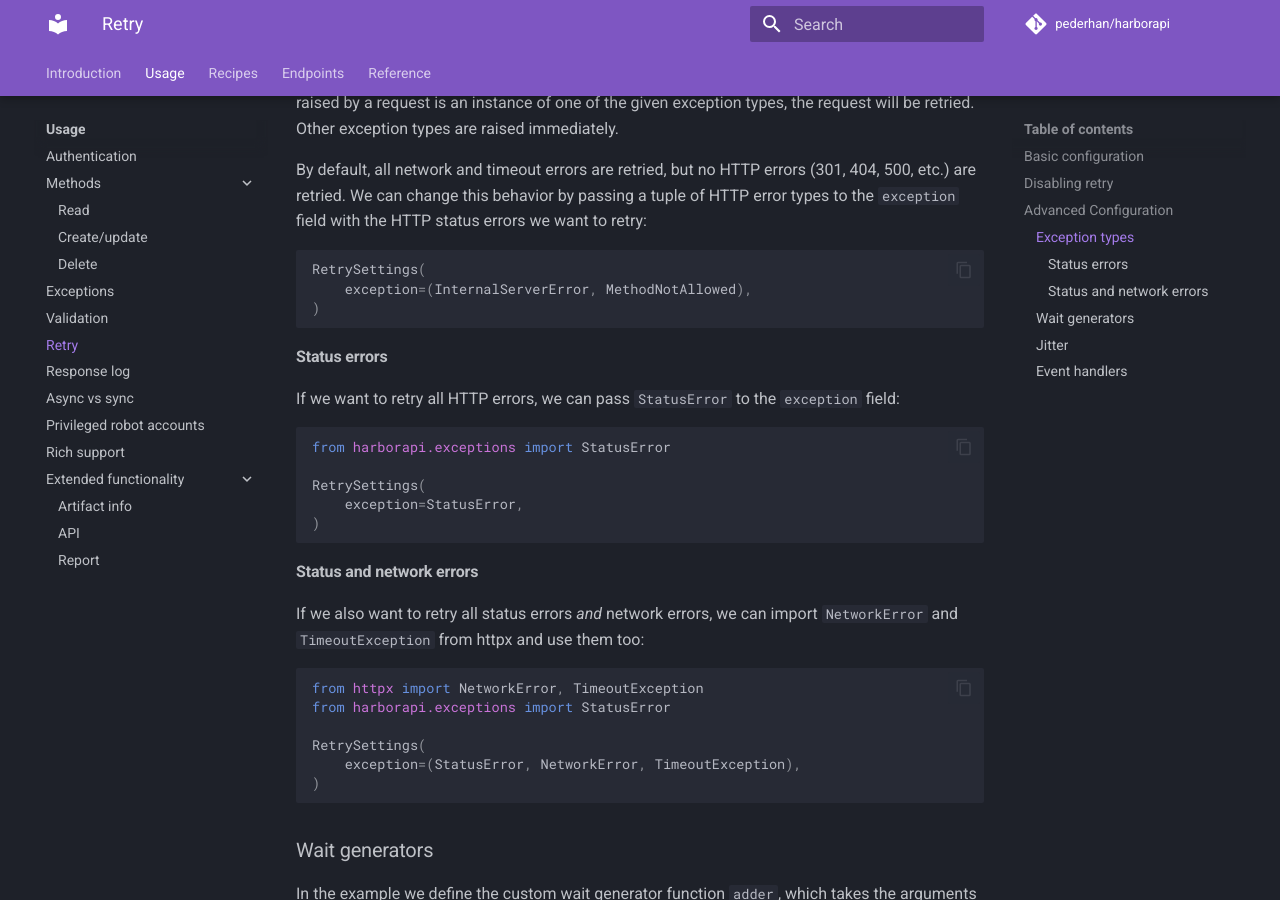
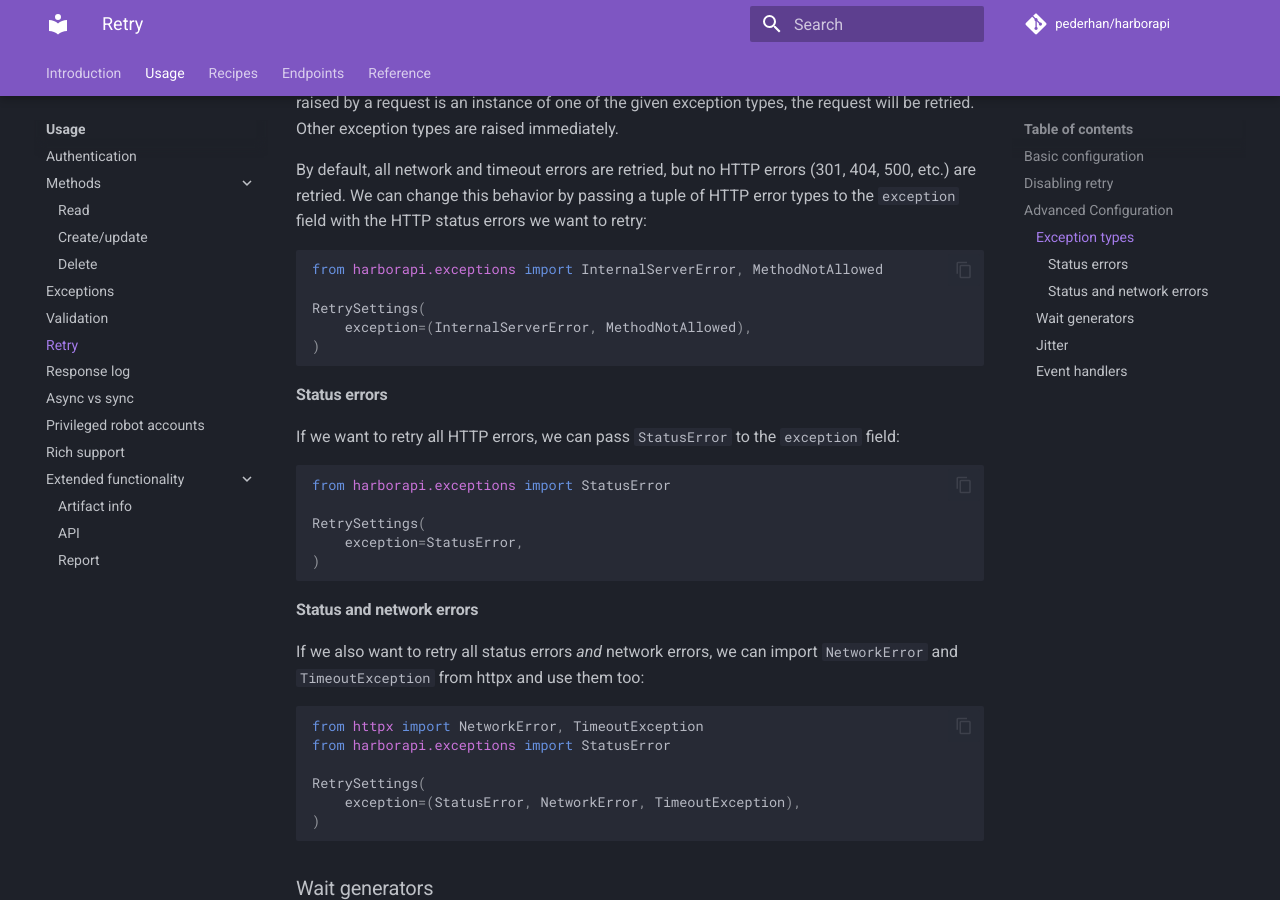
Before and after one commit to unioslo/harborapi, an MkDocs documentation site: the page built from docs/usage/retry.md, in a window 1280 px wide and 900 px high, scrolled down 2675 px. Built offline with MkDocs 1.6.1 and Material for MkDocs 9.7.7, drawn with Linux system fonts in a browser that asks for light colours; comment, search, counter and statistics services are not loaded.

Commit message:
Docs: add import in example

````diff
--- a/docs/usage/retry.md
+++ b/docs/usage/retry.md
@@ -127,6 +127,8 @@ The `exception` field takes a single exception type or a tuple of exception type
 By default, all network and timeout errors are retried, but no HTTP errors (301, 404, 500, etc.) are retried. We can change this behavior by passing a tuple of HTTP error types to the `exception` field with the HTTP status errors we want to retry:
 
 ```py
+from harborapi.exceptions import InternalServerError, MethodNotAllowed
+
 RetrySettings(
     exception=(InternalServerError, MethodNotAllowed),
 )
````
